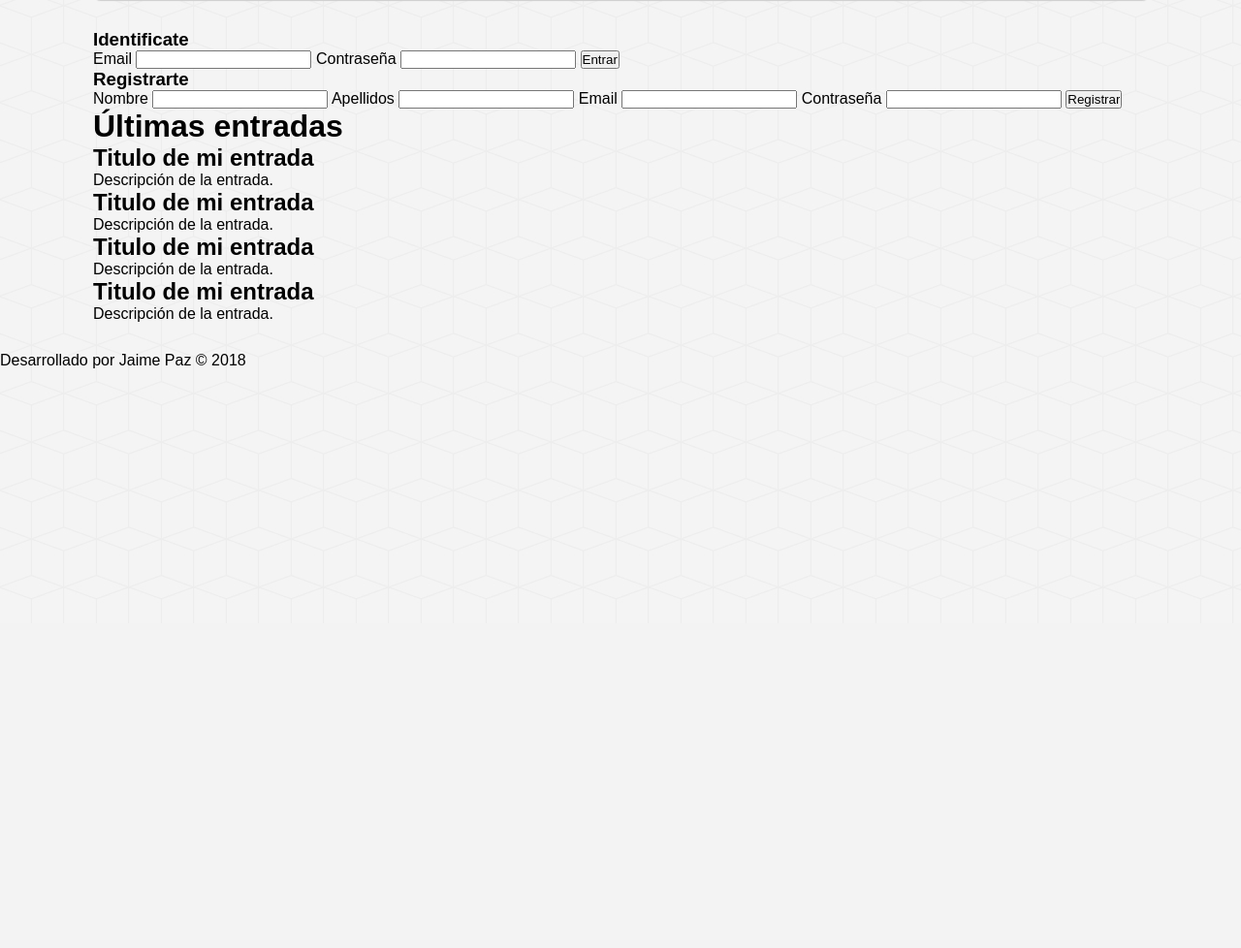
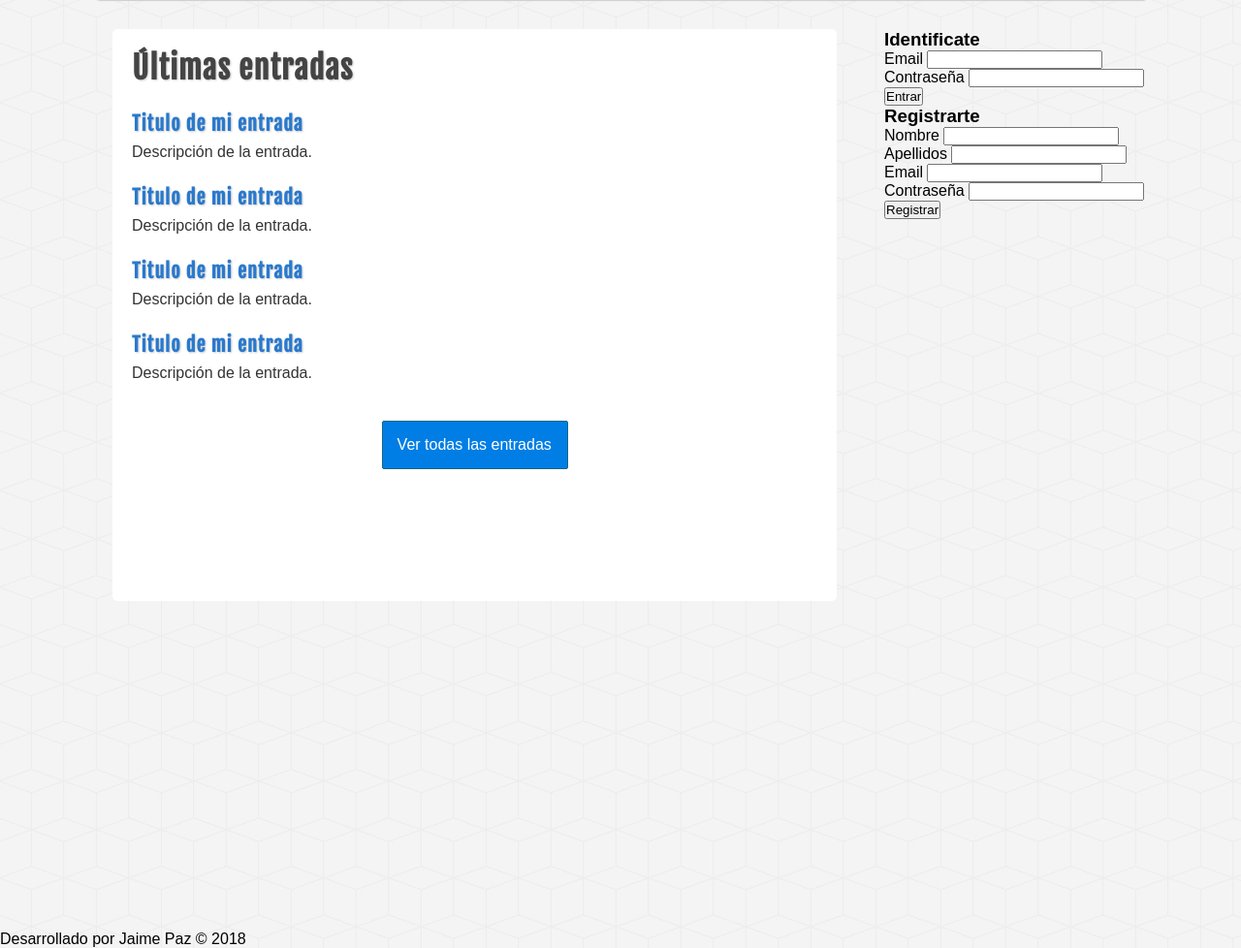
Before and after one commit to CuartoHokage/phpAprender, a PHP site: page / in a window 1280 px wide. Shown: the part 157-1135 px from the top of the page at 97% size. Before the commit the page ends 537 px from the top, so only its background shows below. Run offline with PHP 8.4, Linux system fonts and the light colour scheme.

Commit message:
maquetación cuerpo principal

```diff
--- a/proyecto-php/assets/css/estilos.css
+++ b/proyecto-php/assets/css/estilos.css
@@ -98,3 +98,57 @@ body{
     margin-top: 30px;
     margin-bottom: 30px;
 }
+
+/* Barra lateral */
+#sidebar{
+    float: right;
+    width: 25%;
+    min-height: 900px;
+}
+
+/* Principal */
+#principal{
+    float:left;
+    width: 65%;
+    min-height: 550px;
+    background: white;
+    border-radius: 5px;
+    box-shadow: opx opx 5px #ccc;
+    margin-left: 20px;
+    overflow: hidden;
+    padding: 20px;
+}
+#principal h1{
+    font-size: 32px;
+    color: #444;
+    letter-spacing: 1px;
+    text-shadow: 1px 1px 2px #ccc;
+    font-family: "fajala";
+}
+#principal a{
+    color: #333;
+}
+#principal h2{
+    font-size: 20px;
+    color: #2979cd;
+    letter-spacing: 1px;
+    font-family: "fajala";
+    text-shadow: 1px 1px 2px #ccc;
+    margin-top: 25px;
+}
+
+#principal p{
+    margin-top:8px;
+}
+#ver-todas a{
+    display: block;
+    border-radius: 2px;
+    padding: 15px;
+    color:white;
+    background: #007ee5;
+    border: 1px solid #156785;
+    cursor: pointer;
+    width: 160px;
+    margin: 0px auto;
+    margin-top: 40px;
+}
--- a/proyecto-php/index.php
+++ b/proyecto-php/index.php
@@ -86,30 +86,43 @@
         <div id="principal">
             <h1>Últimas entradas</h1>
             <article class="entrada">
+                <a href="">
                     <h2>Titulo de mi entrada</h2>
                     <p>
                         Descripción de la entrada.
                     </p>
+                </a>
             </article>
             <article class="entrada">
+                <a href="">
                     <h2>Titulo de mi entrada</h2>
                     <p>
                         Descripción de la entrada.
                     </p>
+                </a>
             </article>
             <article class="entrada">
+                <a href="">
                     <h2>Titulo de mi entrada</h2>
                     <p>
                         Descripción de la entrada.
                     </p>
+                </a>
             </article>
             <article class="entrada">
+                <a href="">
                     <h2>Titulo de mi entrada</h2>
                     <p>
                         Descripción de la entrada.
                     </p>
+                </a>
             </article>
+            <div id="ver-todas">
+                <a href="">Ver todas las entradas</a>
             </div>
+        </div>
+
+        <div class="clearfix"></div>
     </div>
 
     <!-- Pie de página -->
```
Lines whose indentation alone changed are shown as unchanged.
